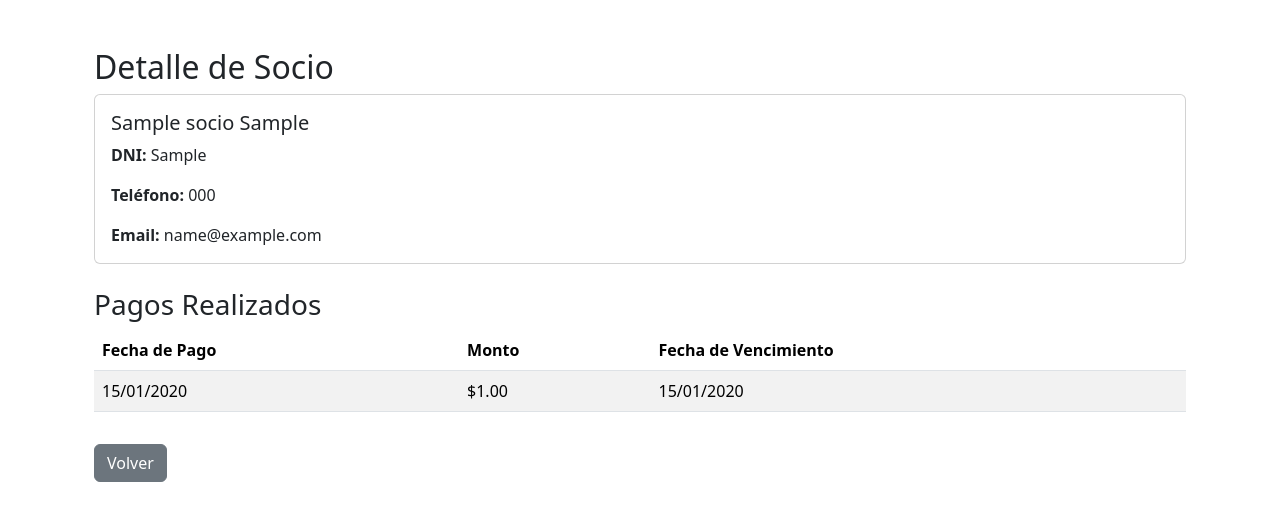
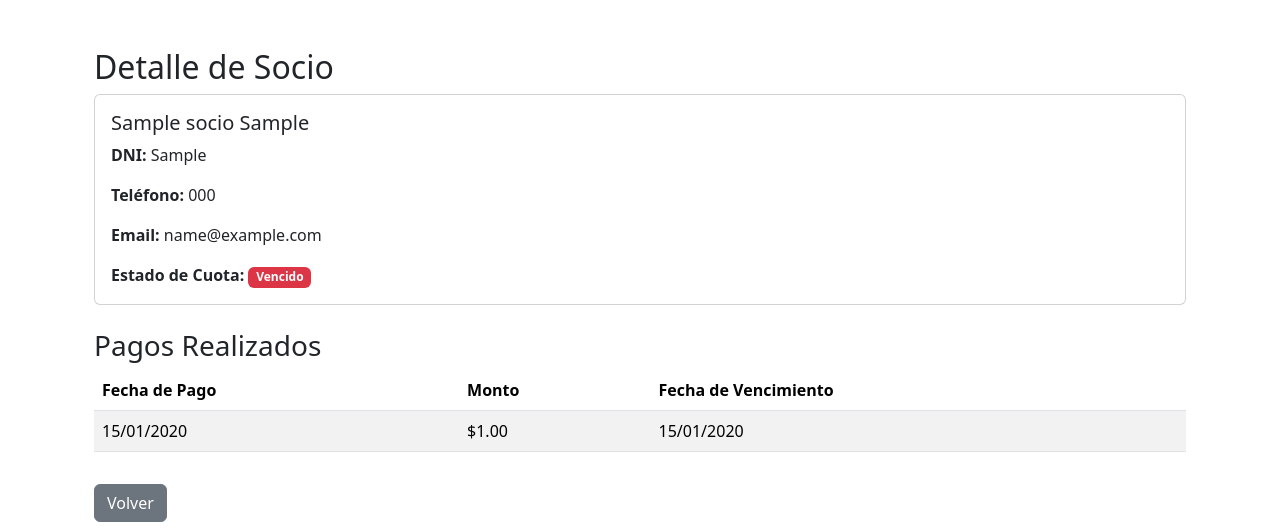
Before and after one commit to AgustinNormand/gymapp, a Django app: page /socios/detalle/1/ in a window 1280 px wide. Shown: the part 56-584 px from the top of the page. Run offline with Django 5.2, Linux system fonts and the light colour scheme; tables that the repository leaves empty hold one stand-in row (values such as "Sample post").

Commit message:
Agrego la funcionalidad de ver estado de cuenta gráficamente

```diff
--- a/socios/templates/socios/detalle_socio.html
+++ b/socios/templates/socios/detalle_socio.html
@@ -10,6 +10,11 @@
             <p class="card-text"><strong>DNI:</strong> {{ socio.dni }}</p>
             <p class="card-text"><strong>Teléfono:</strong> {{ socio.telefono }}</p>
             <p class="card-text"><strong>Email:</strong> {{ socio.email }}</p>
+            <p class="card-text">
+                <strong>Estado de Cuota:</strong>
+                <span class="badge bg-{{ color_cuota }}">{{ estado_cuota }}</span>
+            </p>
+
         </div>
     </div>
 
--- a/socios/views.py
+++ b/socios/views.py
@@ -5,7 +5,7 @@ from django.contrib import messages
 from django.shortcuts import render, get_object_or_404
 from .models import Socio
 from pagos.models import Pago
-
+from datetime import date, timedelta
 
 def alta_socio(request):
     if request.method == 'POST':
@@ -49,5 +49,29 @@ def editar_socio(request, id):
 
 def detalle_socio(request, id):
     socio = get_object_or_404(Socio, id=id)
-    pagos = Pago.objects.filter(socio=socio).order_by('-fecha_pago')  # Últimos pagos primero
-    return render(request, 'socios/detalle_socio.html', {'socio': socio, 'pagos': pagos})
+    pagos = Pago.objects.filter(socio=socio).order_by('-fecha_pago')
+
+    estado_cuota = 'Sin pagos registrados'
+    color_cuota = 'secondary'
+
+    if pagos.exists():
+        ultimo_pago = pagos.first()
+        hoy = date.today()
+        fecha_vencimiento = ultimo_pago.fecha_vencimiento
+
+        if fecha_vencimiento >= hoy + timedelta(days=5):
+            estado_cuota = 'Al día'
+            color_cuota = 'success'
+        elif hoy <= fecha_vencimiento < hoy + timedelta(days=5):
+            estado_cuota = 'Por vencer'
+            color_cuota = 'warning'
+        else:
+            estado_cuota = 'Vencido'
+            color_cuota = 'danger'
+
+    return render(request, 'socios/detalle_socio.html', {
+        'socio': socio,
+        'pagos': pagos,
+        'estado_cuota': estado_cuota,
+        'color_cuota': color_cuota,
+    })
```
